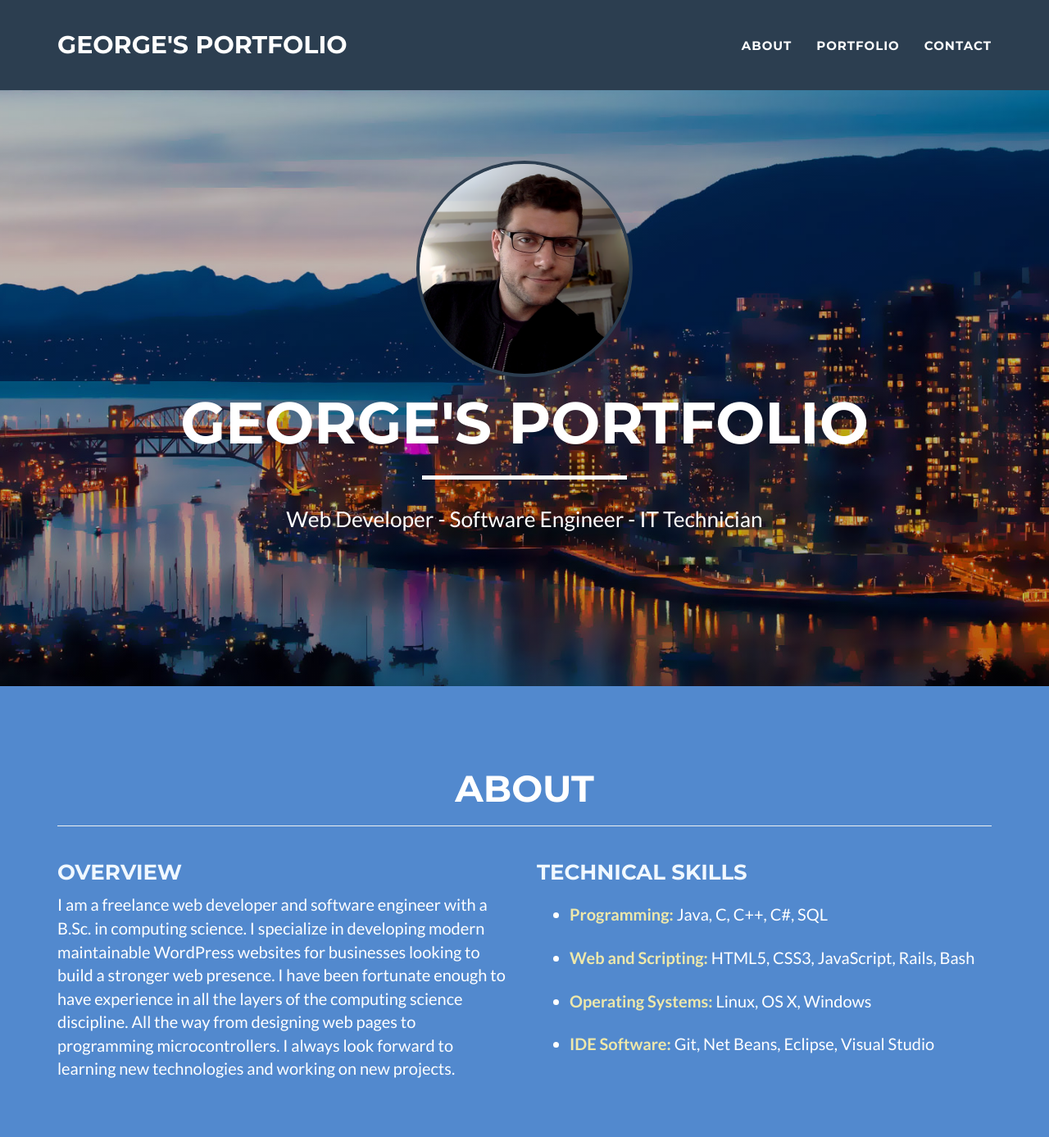
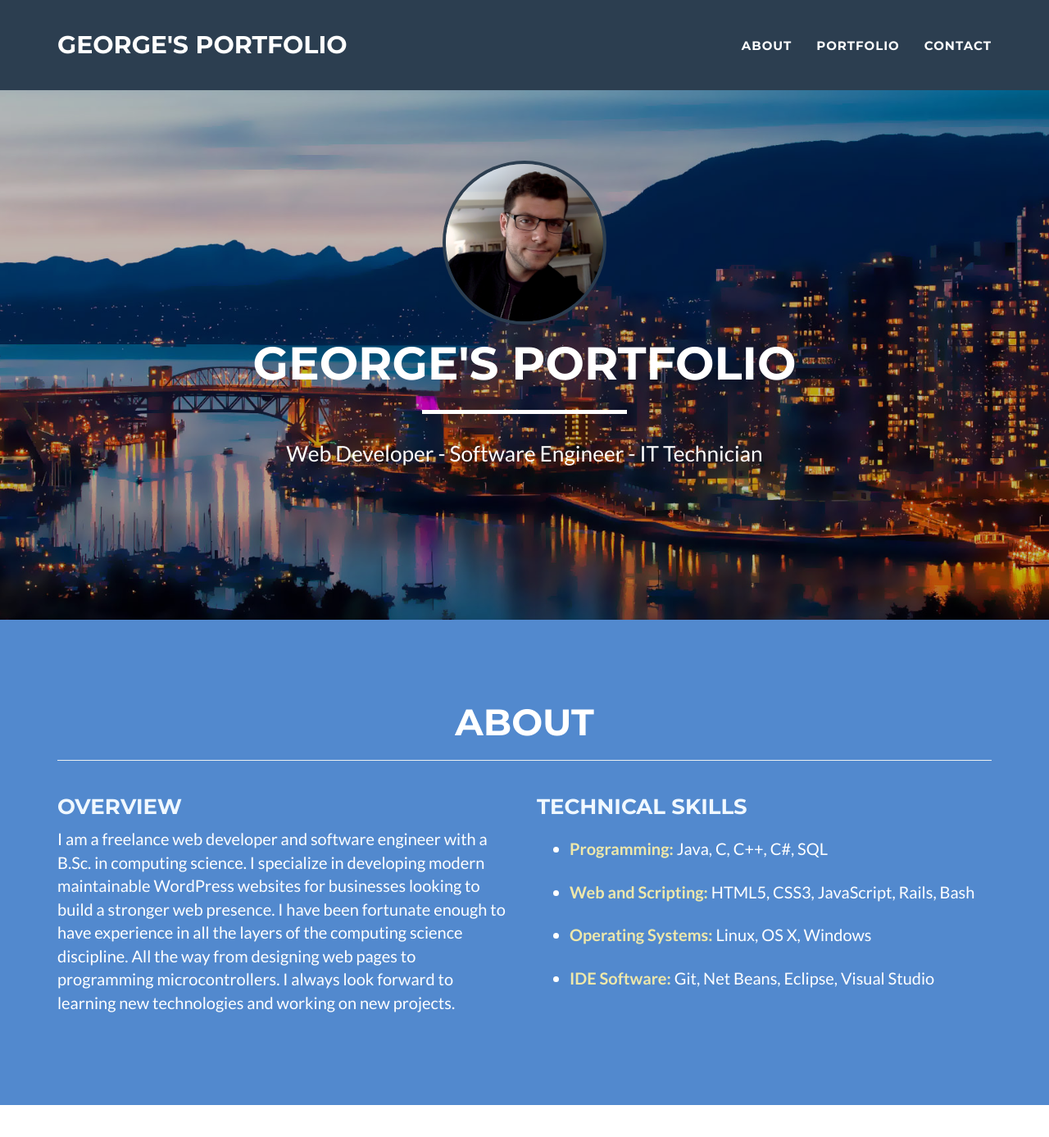
Before and after one commit to gargirou/gargirou.github.io, a Jekyll site: the page built from index.html, in a window 1280 px wide and 1400 px high. Shown: the top 1387 px of the window at 82% size. Built offline with Jekyll 4.4.1, drawn with Linux system fonts in a browser that asks for light colours.

Commit message:
Added profile pic tag to config file. CSS edit for header.

```diff
--- a/_config.yml
+++ b/_config.yml
@@ -8,7 +8,7 @@ url: https://gargirou.github.io
 description: "Welcome to my portfolio website. This space is designed to showcase a variety of projects from my personal, academic, and professional career."
 meta_author: Argiroudis George #LastName FirstName
 featured_img: portfolio-snapshot.jpg
-
+profile_pic: profile-pic-glasses.png
 # Google webmaster tools
 google_verify: Zzy_rd0hz8T-8h0CVYkA2doONdaaO1DcEsgVtDrFMoQ
 
--- a/_includes/css/main.css
+++ b/_includes/css/main.css
@@ -127,7 +127,7 @@ header .intro-text .skills {
 }
 
 header .profile-pic {
-  width: 256px;
+  width: 192px;
   box-shadow: 0px 0px 0px 4px #{{ site.color.secondary }};
 }
 
@@ -138,7 +138,7 @@ header .profile-pic {
     }
 
     header .intro-text .name {
-        font-size: 4.75em;
+        font-size: 3.75em;
     }
 
     header .intro-text .skills {
--- a/_includes/header.html
+++ b/_includes/header.html
@@ -3,7 +3,7 @@
         <div class="container">
             <div class="row">
                 <div class="col-lg-12">
-                    <img class="profile-pic img-responsive img-circle" src="img/profile-pic-glasses.png"  alt="Profile Picture">
+                    <img class="profile-pic img-responsive img-circle" src="img/{{ site.profile_pic }}"  alt="Profile Picture">
                     <div class="intro-text">
                         <h1 class="name">{{ site.title }}</h1>
                         <hr class="simple-line">
```
